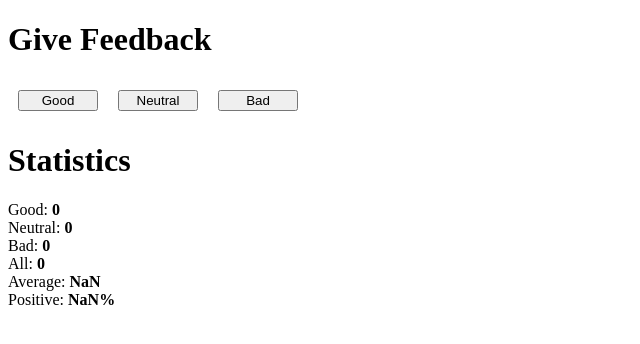
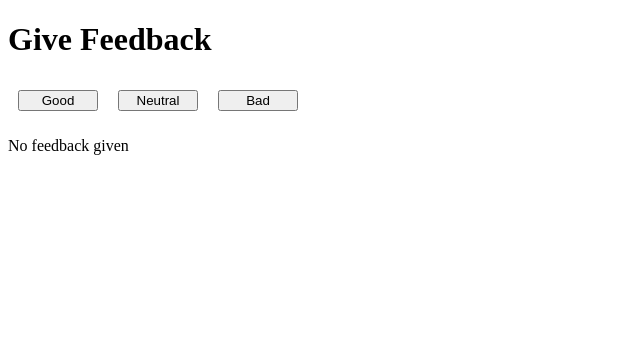
Before and after one commit to Rizz071/Fullstackopen, a React (Vite) app in the folder part1/unicafe/: page / in a window 1280 px wide. Shown: the top 344 px of the page, without its empty margins (0-640 px from the left). Built offline with nearby package versions, Linux system fonts and the light colour scheme.

Commit message:
1.9: unicafe step4

```diff
--- a/part1/unicafe/src/Components/Statistics.jsx
+++ b/part1/unicafe/src/Components/Statistics.jsx
@@ -1,6 +1,7 @@
 import StatField from "./StatField"
 
 const Statistics = ({ good, neutral, bad }) => {
+  if (good > 0 || neutral > 0 || bad > 0) {
     return (
       <>
         <h1>Statistics</h1>
@@ -19,6 +20,9 @@ const Statistics = ({ good, neutral, bad }) => {
         />
       </>
     )
+  } else {
+    return <p>No feedback given</p>
+  }
 }
 
 export default Statistics
```
Lines whose indentation alone changed are shown as unchanged.
